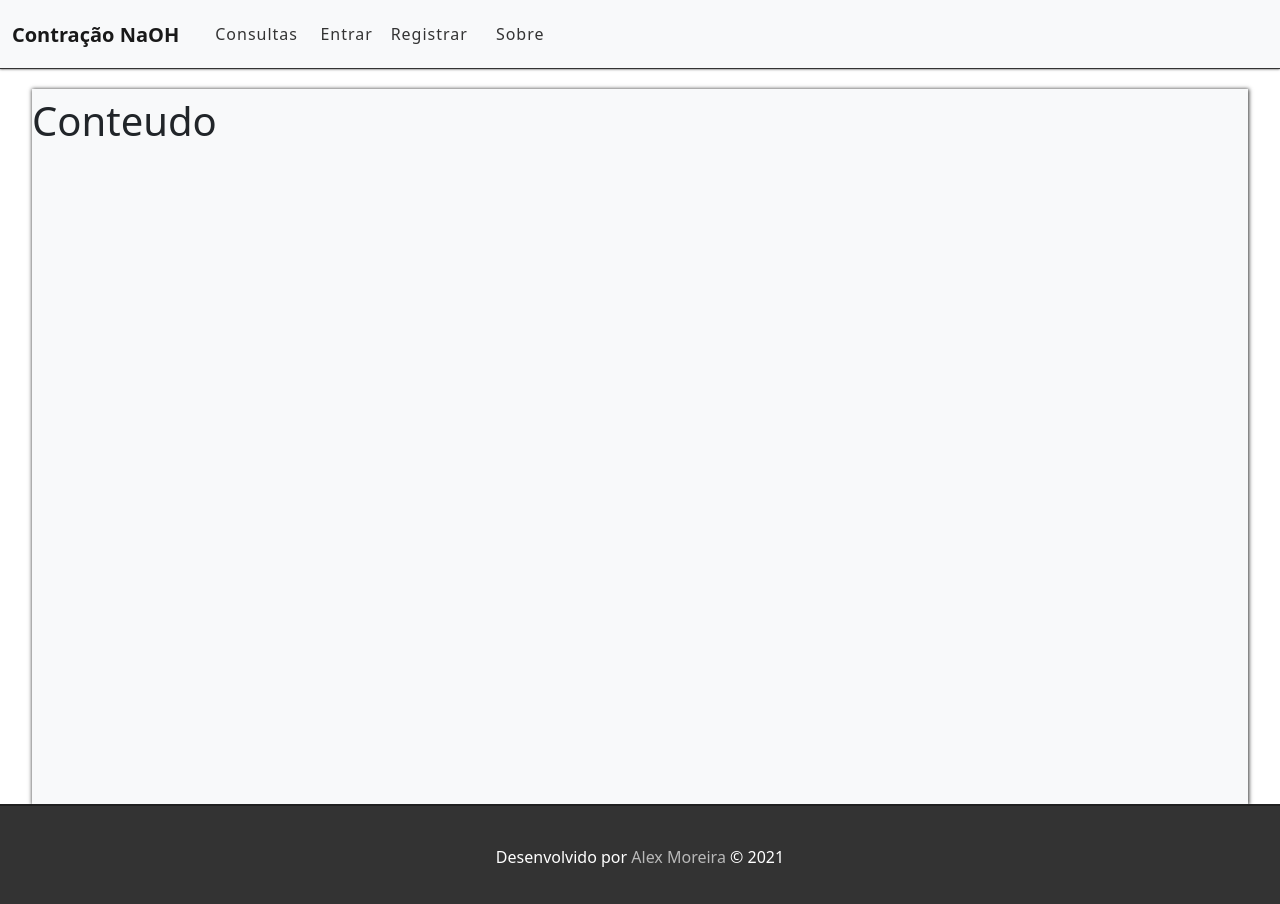
After one commit to MoreiraAlex/UnivespPI-Concentra, a Django app: page /about in a window 1280 px wide. The commit adds this page. Run offline with Django 3.2, Linux system fonts and the light colour scheme; some libraries are stand-ins or nearby versions.

Commit message:
Adicionando pagina 'Sobre'

```diff
--- a/concentra/urls.py
+++ b/concentra/urls.py
@@ -7,4 +7,5 @@ urlpatterns = [
     path('delete/<int:id>', views.deleteConsulta, name='delete-consulta'),
     path('accounts/', views.SignUp.as_view(), name='registro'),
     path('accounts/', include('django.contrib.auth.urls')),
+    path('about', views.about, name='about'),
 ]
--- a/concentra/views.py
+++ b/concentra/views.py
@@ -7,8 +7,8 @@ from django.contrib.auth.decorators import login_required
 from django.contrib.auth.forms import UserCreationForm
 from django.urls import reverse_lazy
 from django.views import generic
-import pandas as pd
-import numpy as np
+#import pandas as pd
+#import numpy as np
 
 class SignUp(generic.CreateView):
     form_class = UserCreationForm
@@ -17,7 +17,7 @@ class SignUp(generic.CreateView):
 
 
 def consulta(request):
-    dados = pd.read_csv('tb.xlsx')
+    #dados = pd.read_csv('tb.xlsx')
     if request.method == 'POST':
         form = ConsultaForm(request.POST)
 
@@ -26,7 +26,7 @@ def consulta(request):
             consulta.author = request.user
             consulta.densidade = consulta.densidade + consulta.fator
             #teste = concent(consulta.temperatura, consulta.densidade)
-            teste = dados.loc[dados[0] == '40,0', ['NaOH']]
+            #teste = dados.loc[dados[0] == '40,0', ['NaOH']]
             consulta.concentra = 1
             consulta.save()
             #print(teste)
@@ -58,6 +58,10 @@ def deleteConsulta(request, id):
     return redirect('/')
 
 
+def about(request):
+    return render(request,'about.html')
+
+'''
 def concent(temperatura, densidade):
     dados = pd.read_csv('tb.xlsx')
 
@@ -70,3 +74,4 @@ def concent(temperatura, densidade):
 def getnearpos(array, value):
     idx = (np.abs(array-value)).idxmin()
     return idx
+'''
--- /dev/null
+++ b/templates/about.html
@@ -0,0 +1,36 @@
+{% extends 'base.html' %}
+{% load crispy_forms_tags %}
+
+{% block nav %}
+{% if user.is_authenticated %}
+    <li class="nav-item col-4">
+        <a class="nav-link" aria-current="page" href="/">Consultas</a>
+    </li>
+    <li class="nav-item col-3">
+        <a class="nav-link" aria-current="page" href="/accounts/">Sobre</a>
+    </li>
+    <li class="nav-item col-2">
+        <a class="nav-link" aria-current="page" href="accounts/logout">Sair</a>
+    </li>
+{% else %}
+    <li class="nav-item col-3">
+        <a class="nav-link" aria-current="page" href="/">Consultas</a>
+    </li>
+    <li class="nav-item col-2">
+        <a class="nav-link" aria-current="page" href="/accounts/login">Entrar</a>
+    </li>
+    <li class="nav-item col-3">
+        <a class="nav-link" aria-current="page" href="/accounts/">Registrar</a>
+    </li>
+    <li class="nav-item col-1">
+        <a class="nav-link" aria-current="page" href="/about">Sobre</a>
+    </li>
+{% endif %}
+{% endblock %}
+
+
+{% block content %}
+    <div class="area">
+        <h1>Conteudo</h1>
+    </div>
+{% endblock %}
--- a/templates/index.html
+++ b/templates/index.html
@@ -10,7 +10,7 @@
         <a class="nav-link" aria-current="page" href="accounts/logout">Sair</a>
     </li>
     <li class="nav-item col-2">
-        <a class="nav-link" aria-current="page" href="/accounts/">Sobre</a>
+        <a class="nav-link" aria-current="page" href="/about">Sobre</a>
     </li>
 {% else %}
     <li class="nav-item col-1">
@@ -20,7 +20,7 @@
         <a class="nav-link" aria-current="page" href="/accounts/">Registrar</a>
     </li>
     <li class="nav-item col-1 offset-3">
-        <a class="nav-link" aria-current="page" href="#">Sobre</a>
+        <a class="nav-link" aria-current="page" href="/about">Sobre</a>
     </li>
 {% endif %}
     <form method="POST">
--- a/templates/registration/login.html
+++ b/templates/registration/login.html
@@ -11,7 +11,7 @@
     <a class="nav-link" aria-current="page" href="/accounts/">Registrar</a>
 </li>
 <li class="nav-item col-1 offset-3">
-    <a class="nav-link" aria-current="page" href="#">Sobre</a>
+    <a class="nav-link" aria-current="page" href="/about">Sobre</a>
 {% endblock %}
 
 {% block content %}
--- a/templates/registration/register.html
+++ b/templates/registration/register.html
@@ -11,7 +11,7 @@
     <a class="nav-link" aria-current="page" href="/accounts/login">Entrar</a>
 </li>
 <li class="nav-item col-1 offset-2">
-    <a class="nav-link" aria-current="page" href="#">Sobre</a>
+    <a class="nav-link" aria-current="page" href="/about">Sobre</a>
 {% endblock %}
 
 {% block content %}
```
Also changed, not shown: 1 other file.
